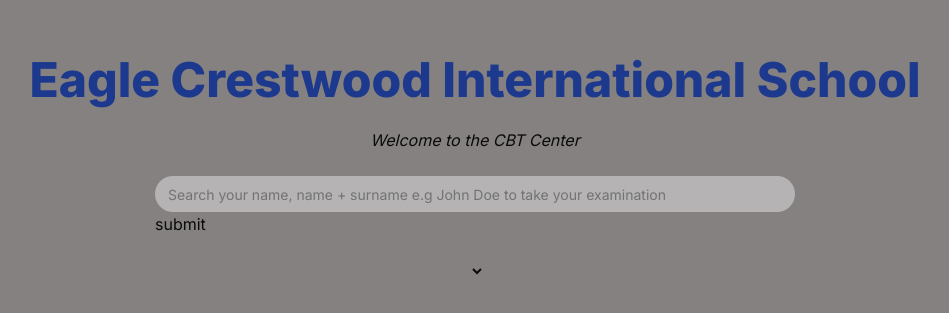
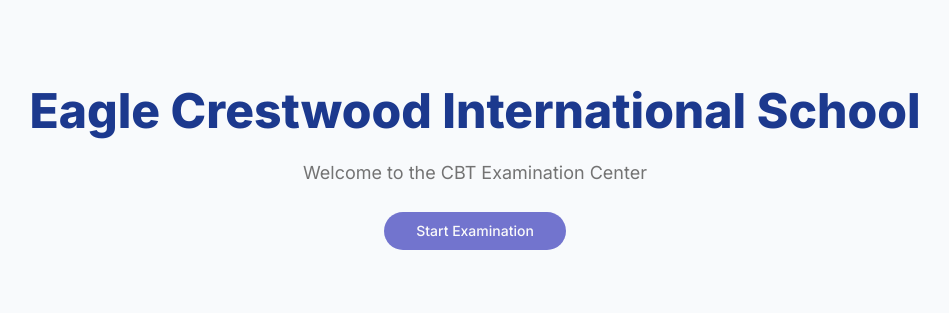
Before and after one commit to isBeo/cbt_schools, a Next.js app in the folder cbt_tired/: page / in a window 1280 px wide. Shown: the part 231-544 px from the top of the page, without its empty margins (165-1114 px from the left). Built offline with nearby package versions, Linux system fonts and the light colour scheme.

Commit message:
thesse err

```diff
--- a/cbt_tired/app/page.tsx
+++ b/cbt_tired/app/page.tsx
@@ -1,32 +1,24 @@
-import { Input } from "@/components/ui/input"
-import React from "react"
+import Link from "next/link"
+import { Button } from "@/components/ui/button"
 
-const page = async () => {
-  // redirect("/dashboard")
+export default function HomePage() {
+  return (
+    <main className="flex min-h-screen flex-col items-center justify-center bg-slate-50 px-4 text-center">
+      <div className="space-y-6">
+        <h1 className="text-4xl font-extrabold text-blue-900 md:text-5xl">
+          Eagle Crestwood International School
+        </h1>
 
-  return (
-    <div className="flex h-screen flex-col items-center justify-center gap-6">
-      <h1 className="text-5xl font-extrabold text-blue-900">
-        Eagle Crestwood International School
-      </h1>
-      <p>
-        <i>Welcome to the CBT Center</i>
-      </p>
+        <p className="text-lg text-muted-foreground">
+          Welcome to the CBT Examination Center
+        </p>
 
-      <form action="" className="mx-auto w-full sm:mx-12 md:w-1/2">
-        <Input
-          type="text"
-          placeholder="Search your name, name + surname e.g John Doe to take your examination"
-        />
-        <input type="submit" value={"submit"} list="students" />
-      </form>
-      <select name="" id="students">
-        {
-
-        }
-      </select>
-    </div>
+        <Link href="/student">
+          <Button size="lg" className="px-8">
+            Start Examination
+          </Button>
+        </Link>
+      </div>
+    </main>
   )
 }
-
-export default page
```
